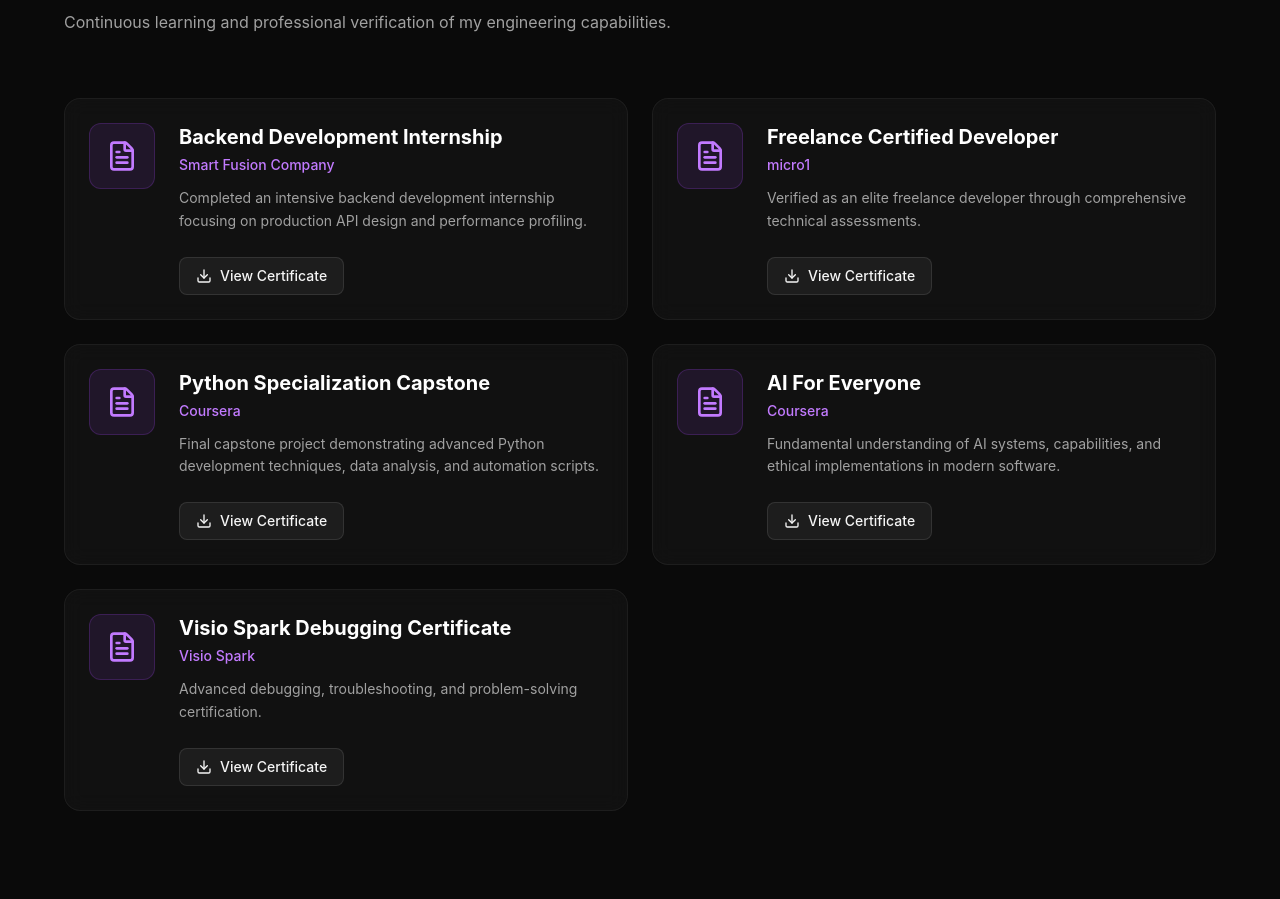
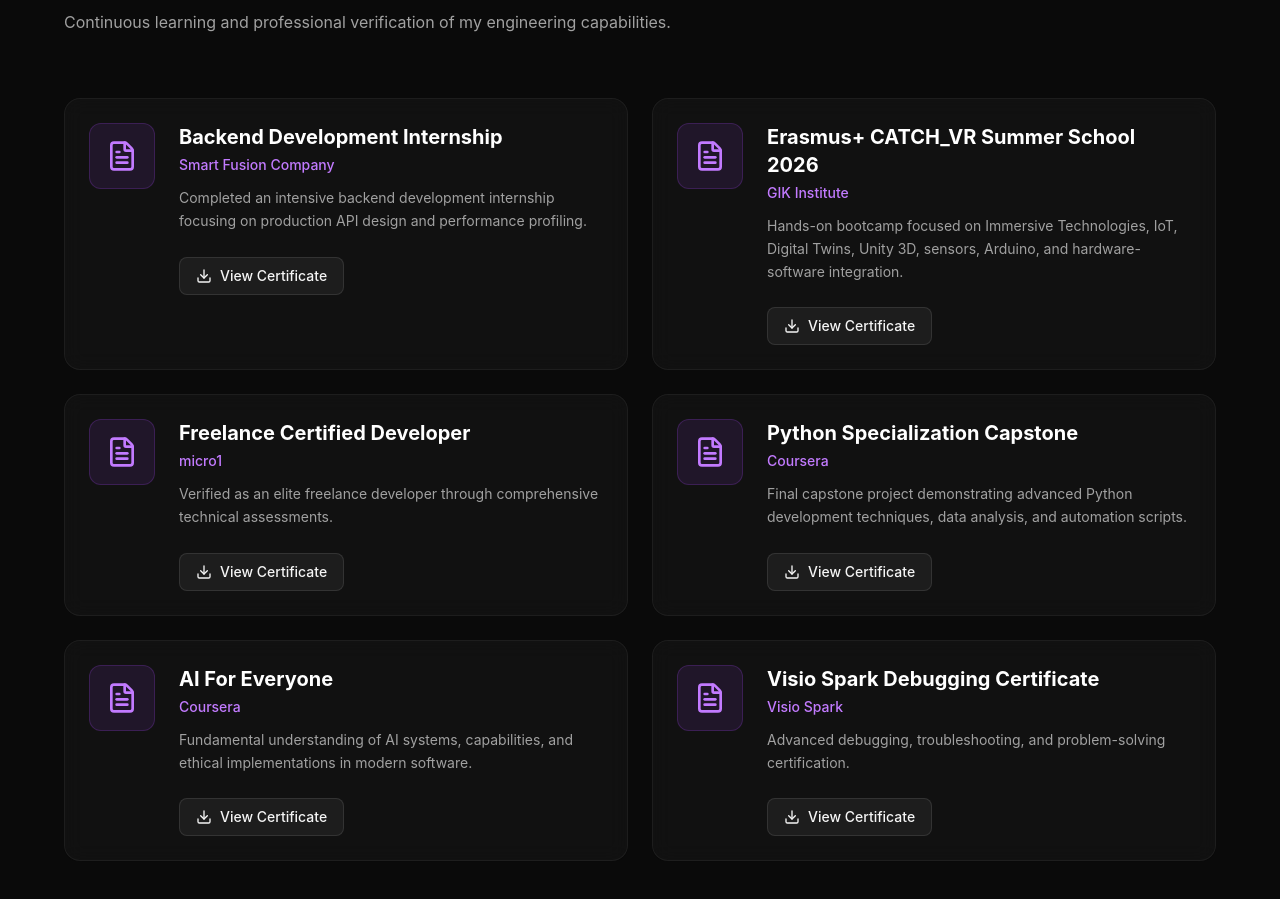
Before and after one commit to MRNaveed-stack/Portfolio, a React app: page / in a window 1280 px wide. Shown: the part 4000-4899 px from the top of the page. Built offline with nearby package versions, Linux system fonts and the light colour scheme; the HTML template or start-up script is replaced by a standard one.

Commit message:
Add new certification for Erasmus CATCH_VR Summer School

```diff
--- a/src/components/Certifications.tsx
+++ b/src/components/Certifications.tsx
@@ -9,6 +9,13 @@
         description: "Completed an intensive backend development internship focusing on production API design and performance profiling.",
         pdfLink: "3.pdf"
     },
+     {
+        title: "Erasmus+ CATCH_VR Summer School 2026",
+        issuer: "GIK Institute",
+        description: "Hands-on bootcamp focused on Immersive Technologies, IoT, Digital Twins, Unity 3D, sensors, Arduino, and hardware-software integration.",
+        pdfLink: "catch-vr-certificate.jpeg"
+    },
+
     {
         title: "Freelance Certified Developer",
         issuer: "micro1",
```
